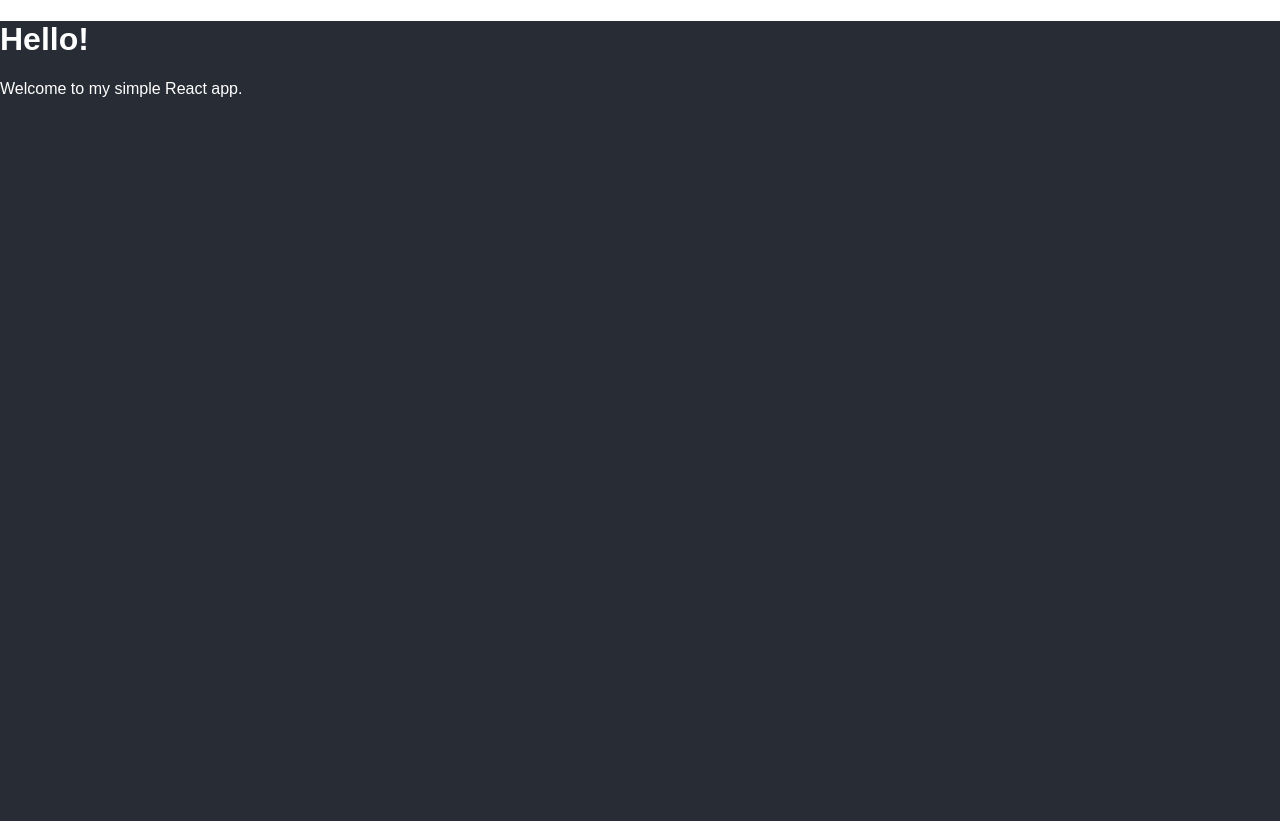
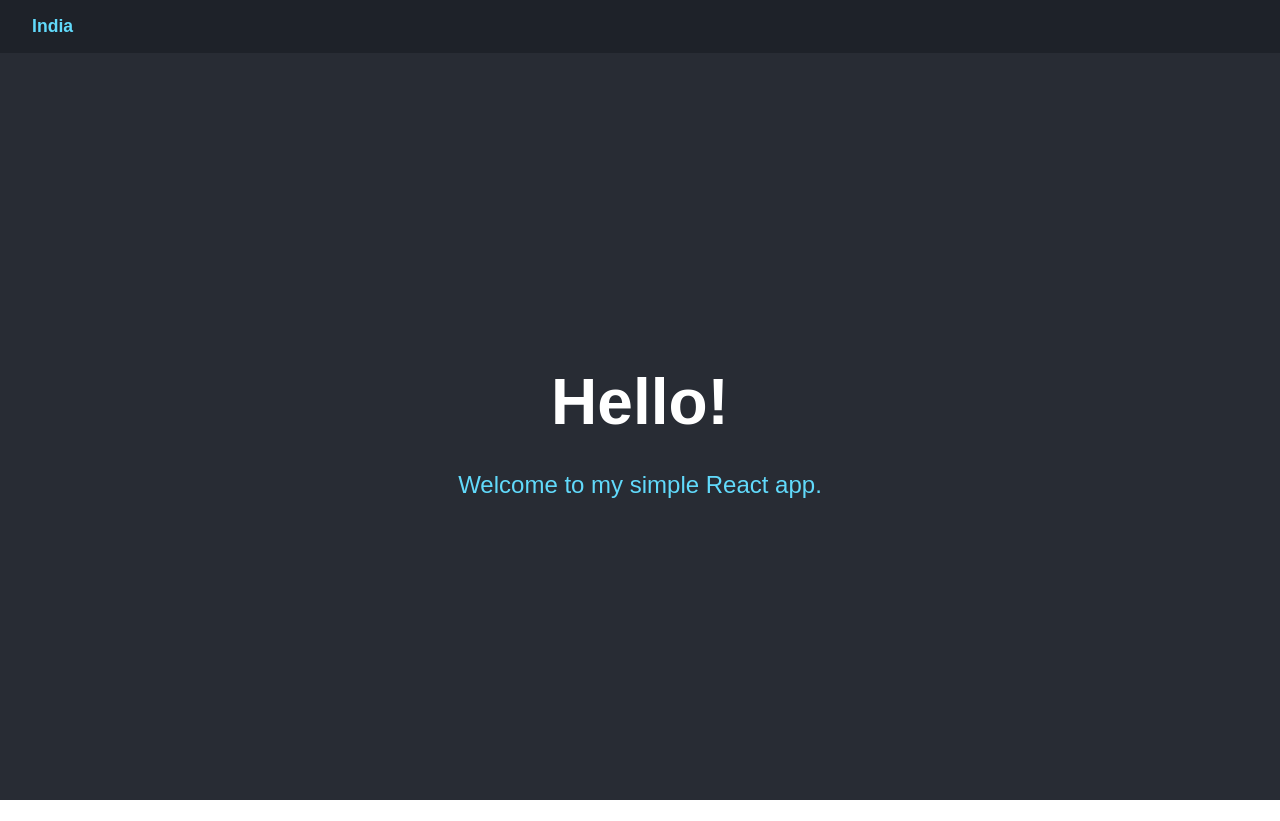
Before and after one commit to Mohan-RajSP/react_test, a React (Create React App) app: page / in a window 1280 px wide. After the commit the page ends 800 px from the top, so only its background shows below. Built offline with nearby package versions, Linux system fonts and the light colour scheme.

Commit message:
feat: add routing with /india route in App.js

```diff
--- a/src/App.js
+++ b/src/App.js
@@ -1,13 +1,31 @@
 import React from 'react';
+import { BrowserRouter as Router, Routes, Route, Link } from 'react-router-dom';
+import India from './pages/India';
 import './App.css';
 
-function App() {
+function Home() {
   return (
     <div className="App">
-      <h1>Hello!</h1>
-      <p>Welcome to my simple React app.</p>
+      <nav className="nav-bar">
+        <Link to="/india" className="nav-link">India</Link>
+      </nav>
+      <div className="home-content">
+        <h1>Hello!</h1>
+        <p>Welcome to my simple React app.</p>
+      </div>
     </div>
   );
 }
 
+function App() {
+  return (
+    <Router>
+      <Routes>
+        <Route path="/" element={<Home />} />
+        <Route path="/india" element={<India />} />
+      </Routes>
+    </Router>
+  );
+}
+
 export default App;
```
